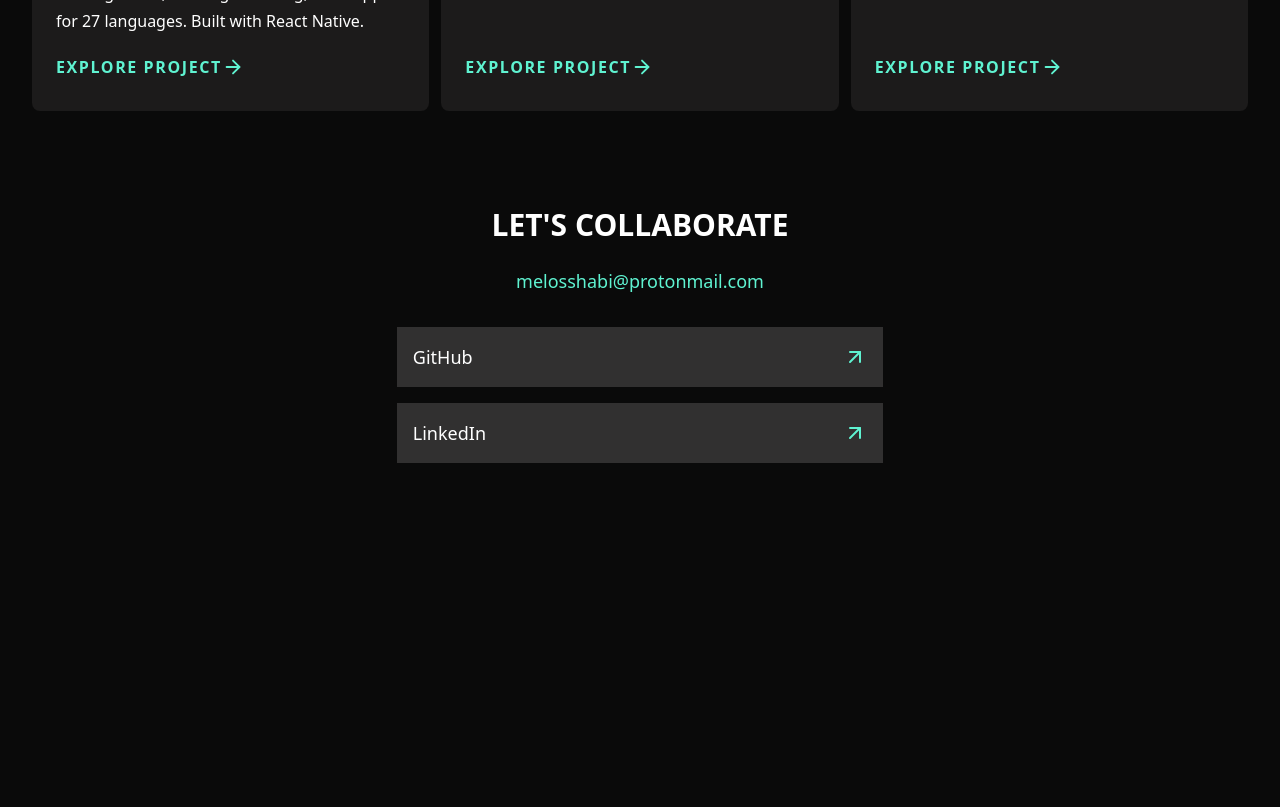
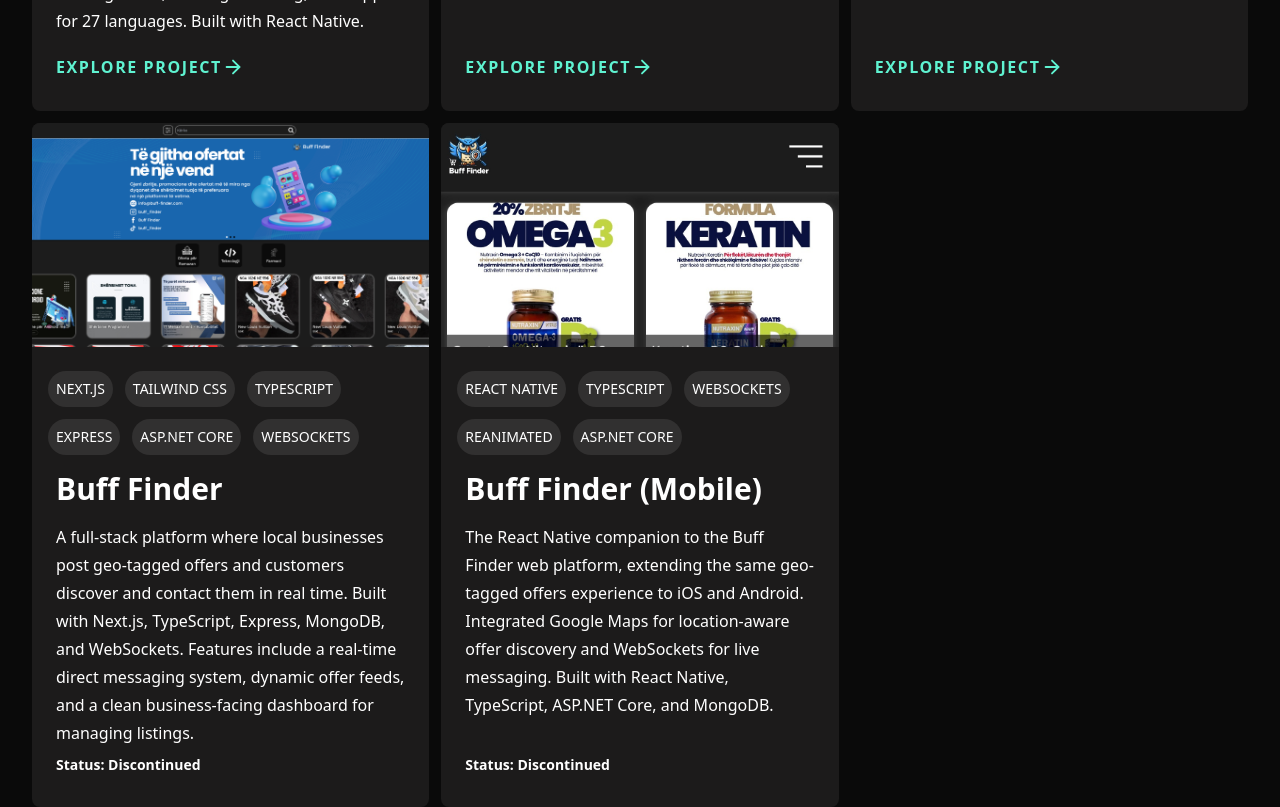
Before and after one commit to melosshabi/Portfolio, a Next.js app: page / in a window 1280 px wide. Shown: the part 1500-2307 px from the top of the page. Before the commit the page ends 2051 px from the top, so only its background shows below. Built offline with nearby package versions, Linux system fonts and the light colour scheme.

Commit message:
Added more projects

```diff
--- a/app/page.tsx
+++ b/app/page.tsx
@@ -2,6 +2,8 @@
 import quranvoc from "@/images/quranvoc.jpg";
 import quranvocSite from "@/images/quranvoc-site.png";
 import waypicker from "@/images/waypicker.png";
+import buff from "@/images/buff-finder.png";
+import buffApp from "@/images/buff-app.jpg";
 import { ArrowUpRight } from "lucide-react";
 
 export default function Home() {
@@ -83,6 +85,33 @@
             projectDescription="Developed a native color picker application for Wayland desktop environments using GTK and C. This tool addresses the compatibility gap for color selection utilities in modern Linux desktop environments that use the Wayland display protocol."
             exploreUrl="https://github.com/melosshabi/wayland-color-picker"
           />
+          <Project
+            image={buff}
+            skills={[
+              "Next.JS",
+              "Tailwind CSS",
+              "TypeScript",
+              "Express",
+              "ASP.NET Core",
+              "WebSockets",
+            ]}
+            projectName="Buff Finder"
+            projectDescription="A full-stack platform where local businesses post geo-tagged offers and customers discover and contact them in real time. Built with Next.js, TypeScript, Express, MongoDB, and WebSockets. Features include a real-time direct messaging system, dynamic offer feeds, and a clean business-facing dashboard for managing listings."
+            status="Discontinued"
+          />
+          <Project
+            image={buffApp}
+            skills={[
+              "React Native",
+              "TypeScript",
+              "WebSockets",
+              "Reanimated",
+              "ASP.NET Core",
+            ]}
+            projectName="Buff Finder (Mobile)"
+            projectDescription="The React Native companion to the Buff Finder web platform, extending the same geo-tagged offers experience to iOS and Android. Integrated Google Maps for location-aware offer discovery and WebSockets for live messaging. Built with React Native, TypeScript, ASP.NET Core, and MongoDB."
+            status="Discontinued"
+          />
         </div>
       </section>
       {/*Contact*/}
--- a/components/Project.tsx
+++ b/components/Project.tsx
@@ -7,6 +7,7 @@
   projectName: string;
   projectDescription: string;
   exploreUrl?: string;
+  status?: string;
 };
 export default function Project({
   image,
@@ -14,6 +15,7 @@
   projectName,
   projectDescription,
   exploreUrl,
+  status,
 }: Props) {
   return (
     <div className="bg-neutral-second rounded-lg pb-8 overflow-clip flex flex-col">
@@ -48,6 +50,9 @@
           <h3 className="text-3xl mt-4 font-bold px-2">{projectName}</h3>
           <p className=" leading-7 mt-4 px-2">{projectDescription}</p>
         </div>
+        {status && (
+          <p className="text-sm mt-2 px-2 font-bold">Status: {status}</p>
+        )}
         {exploreUrl && (
           <a
             target="_blank"
```
Also changed, not shown: images/buff-app.jpg (added), images/buff-finder.png (added).
